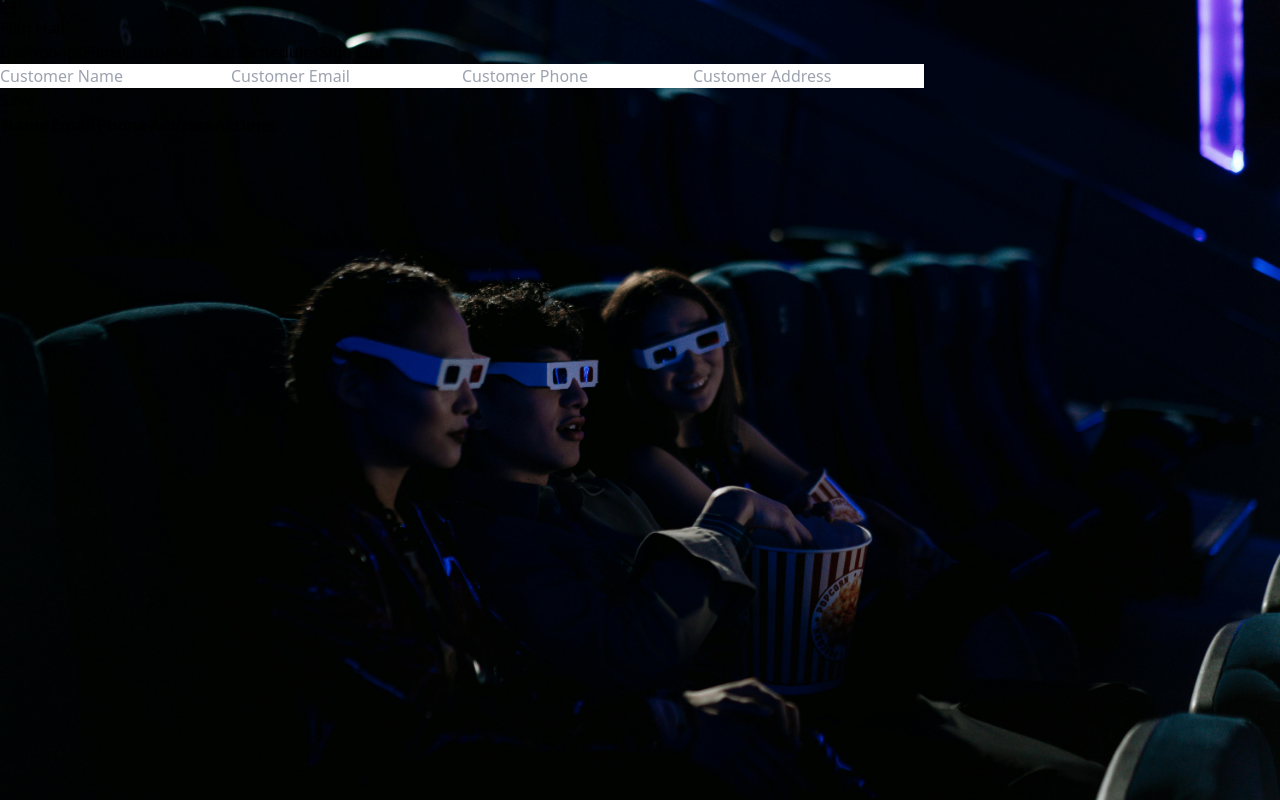
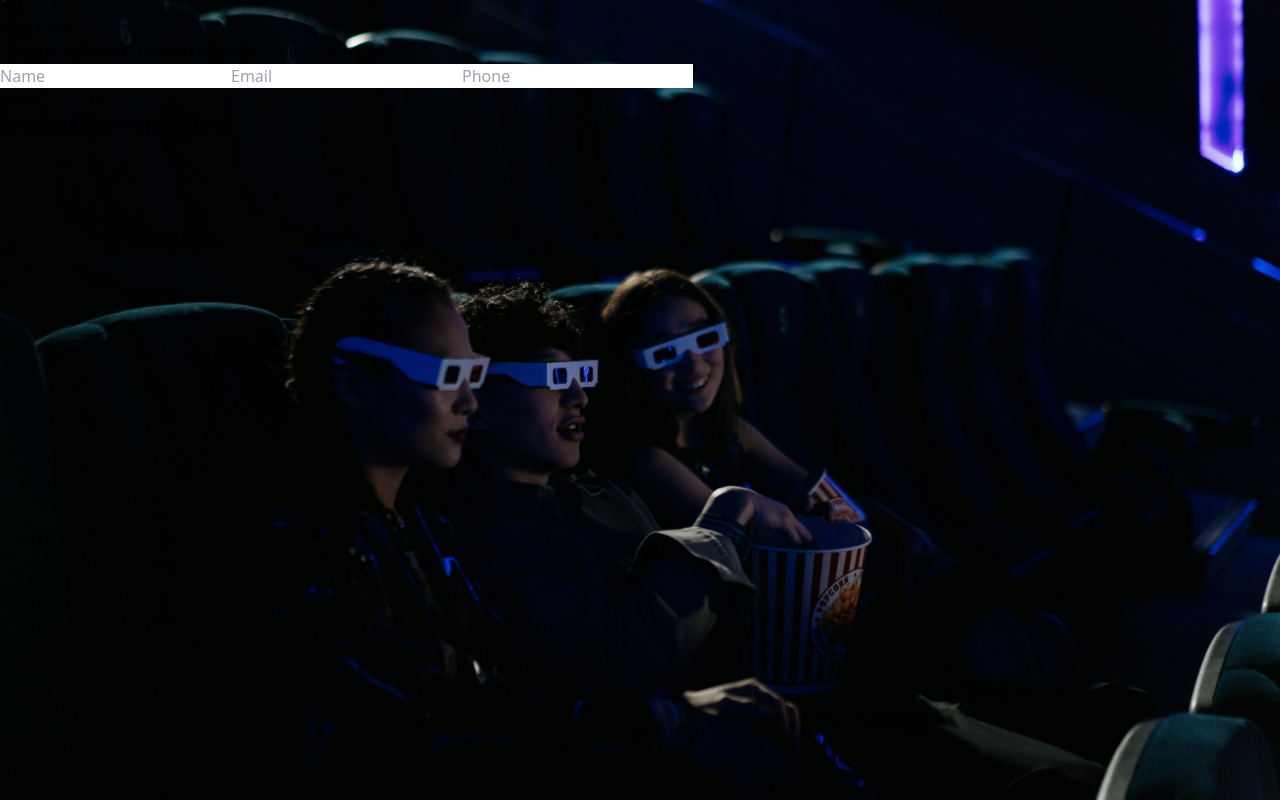
Before and after one commit to ssulochanaherath/Ticket_Booking_Frontend, a React (Vite) app: page /customer in a window 1280 px wide. Built offline with nearby package versions, Linux system fonts and the light colour scheme.

Commit message:
Few changes in Customer.

```diff
--- a/package.json
+++ b/package.json
@@ -10,6 +10,7 @@
     "preview": "vite preview"
   },
   "dependencies": {
+    "@mui/icons-material": "^6.4.4",
     "@tailwindcss/vite": "^4.0.6",
     "react": "^19.0.0",
     "react-calendar": "^5.1.0",
--- a/src/pages/Customer.tsx
+++ b/src/pages/Customer.tsx
@@ -2,28 +2,36 @@ import React, { useState } from 'react';
 import Navbar from '../components/Navbar';
 import backgroundImage from '../assets/login.jpg'; // Replace with your image path
 import '../App.css';
+import { FaEdit, FaTrash } from 'react-icons/fa';
 
 type Customer = {
+    id: string;
     name: string;
     email: string;
     phone: string;
-    address: string;
 };
 
 const CustomerPage: React.FC = () => {
     const [customers, setCustomers] = useState<Customer[]>([]);
     const [formData, setFormData] = useState<Customer>({
+        id: '',
         name: '',
         email: '',
         phone: '',
-        address: '',
     });
     const [isEditing, setIsEditing] = useState(false);
     const [currentEmail, setCurrentEmail] = useState<string>('');
+    const [counter, setCounter] = useState<number>(1); // Initialize counter
 
     const handleChange = (e: React.ChangeEvent<HTMLInputElement>) => {
         const { name, value } = e.target;
         setFormData({ ...formData, [name]: value });
+    };
+
+    const generateCustomerId = (): string => {
+        const id = `C${counter.toString().padStart(3, '0')}`;
+        setCounter(counter + 1); // Increment counter for next ID
+        return id;
     };
 
     const handleSubmit = (e: React.FormEvent) => {
@@ -36,22 +44,23 @@ const CustomerPage: React.FC = () => {
             );
             setIsEditing(false);
         } else {
-            setCustomers([...customers, formData]);
+            const newCustomer = { ...formData, id: generateCustomerId() };
+            setCustomers([...customers, newCustomer]);
         }
-        setFormData({ name: '', email: '', phone: '', address: '' });
+        setFormData({ id: '', name: '', email: '', phone: '' });
     };
 
-    const handleEdit = (email: string) => {
-        const customer = customers.find((cust) => cust.email === email);
+    const handleEdit = (id: string) => {
+        const customer = customers.find((cust) => cust.id === id);
         if (customer) {
             setFormData(customer);
-            setCurrentEmail(email);
+            setCurrentEmail(customer.email); // Retain email for form submission
             setIsEditing(true);
         }
     };
 
-    const handleDelete = (email: string) => {
-        setCustomers(customers.filter((customer) => customer.email !== email));
+    const handleDelete = (id: string) => {
+        setCustomers(customers.filter((customer) => customer.id !== id));
     };
 
     return (
@@ -74,8 +83,8 @@ const CustomerPage: React.FC = () => {
                             name="name"
                             value={formData.name}
                             onChange={handleChange}
-                            placeholder="Customer Name"
-                            className="p-2 border border-gray-300 rounded"
+                            placeholder="Name"
+                            className="p-2 border border-gray-300 rounded bg-transparent text-white text-sm"
                             required
                         />
                         <input
@@ -83,8 +92,8 @@ const CustomerPage: React.FC = () => {
                             name="email"
                             value={formData.email}
                             onChange={handleChange}
-                            placeholder="Customer Email"
-                            className="p-2 border border-gray-300 rounded"
+                            placeholder="Email"
+                            className="p-2 border border-gray-300 rounded bg-transparent text-white text-sm"
                             required
                         />
                         <input
@@ -92,24 +101,15 @@ const CustomerPage: React.FC = () => {
                             name="phone"
                             value={formData.phone}
                             onChange={handleChange}
-                            placeholder="Customer Phone"
-                            className="p-2 border border-gray-300 rounded"
-                            required
-                        />
-                        <input
-                            type="text"
-                            name="address"
-                            value={formData.address}
-                            onChange={handleChange}
-                            placeholder="Customer Address"
-                            className="p-2 border border-gray-300 rounded"
+                            placeholder="Phone"
+                            className="p-2 border border-gray-300 rounded bg-transparent text-white text-sm"
                             required
                         />
                     </div>
                     <div className="mt-4">
                         <button
                             type="submit"
-                            className="bg-blue-500 text-white px-4 py-2 rounded mr-2"
+                            className="bg-orange-500 text-white px-4 py-2 rounded mr-2"
                         >
                             {isEditing ? 'Update' : 'Save'}
                         </button>
@@ -118,7 +118,7 @@ const CustomerPage: React.FC = () => {
                                 type="button"
                                 onClick={() => {
                                     setIsEditing(false);
-                                    setFormData({ name: '', email: '', phone: '', address: '' });
+                                    setFormData({ id: '', name: '', email: '', phone: '' });
                                 }}
                                 className="bg-gray-500 text-white px-4 py-2 rounded"
                             >
@@ -128,36 +128,40 @@ const CustomerPage: React.FC = () => {
                     </div>
                 </form>
 
-                <table className="min-w-full bg-white">
+                <table className="min-w-full bg-transparent">
                     <thead>
                     <tr>
-                        <th className="py-2">Name</th>
-                        <th className="py-2">Email</th>
-                        <th className="py-2">Phone</th>
-                        <th className="py-2">Address</th>
-                        <th className="py-2">Actions</th>
+                        <th className="py-2 text-white">Id</th>
+                        <th className="py-2 text-white">Name</th>
+                        <th className="py-2 text-white">Email</th>
+                        <th className="py-2 text-white">Phone</th>
+                        <th className="py-2 text-white">Actions</th>
                     </tr>
                     </thead>
                     <tbody>
                     {customers.map((customer) => (
-                        <tr key={customer.email}>
-                            <td className="border px-4 py-2">{customer.name}</td>
-                            <td className="border px-4 py-2">{customer.email}</td>
-                            <td className="border px-4 py-2">{customer.phone}</td>
-                            <td className="border px-4 py-2">{customer.address}</td>
+                        <tr key={customer.id}>
+                            <td className="border px-4 py-2 text-orange-400">{customer.id}</td>
+                            <td className="border px-4 py-2 text-white">{customer.name}</td>
+                            <td className="border px-4 py-2 text-white">{customer.email}</td>
+                            <td className="border px-4 py-2 text-white">{customer.phone}</td>
                             <td className="border px-4 py-2">
+                                <div className="flex justify-center space-x-2">
                                     <button
-                                    onClick={() => handleEdit(customer.email)}
-                                    className="bg-yellow-500 text-white px-2 py-1 rounded mr-2"
+                                        onClick={() => handleEdit(customer.id)}
+                                        className="bg-yellow-500 text-white p-2 rounded"
+                                        aria-label="Edit"
                                     >
-                                    Edit
+                                        <FaEdit />
                                     </button>
                                     <button
-                                    onClick={() => handleDelete(customer.email)}
-                                    className="bg-red-500 text-white px-2 py-1 rounded"
+                                        onClick={() => handleDelete(customer.id)}
+                                        className="bg-red-500 text-white p-2 rounded"
+                                        aria-label="Delete"
                                     >
-                                    Delete
+                                        <FaTrash />
                                     </button>
+                                </div>
                             </td>
                         </tr>
                     ))}
```
Also changed, not shown: 1 other file (tests, documents, lock files or other folders). Lines whose indentation alone changed are shown as unchanged.
